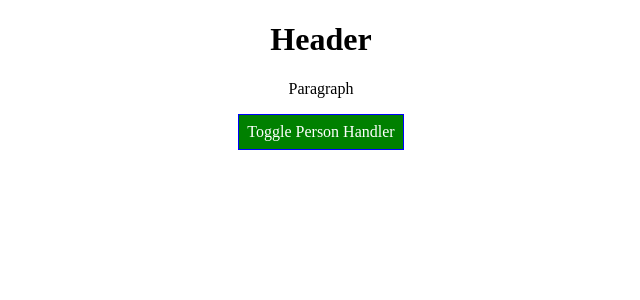
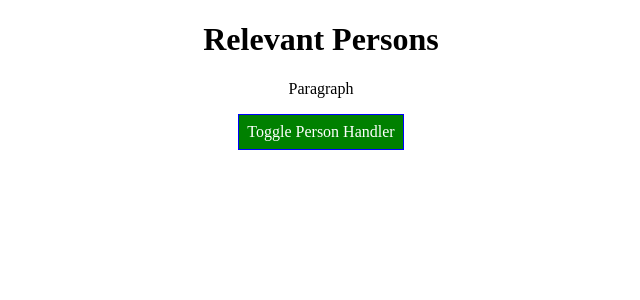
Before and after one commit to vinayvatsa007/MyReactLearning, a React (Create React App) app: page / in a window 1280 px wide. Shown: the top 300 px of the page, without its empty margins (319-959 px from the left). Built offline with nearby package versions, Linux system fonts and the light colour scheme.

Commit message:
structuring App vid- component-deep-dive-03-splitting-an-app-into-components-this.props

```diff
--- a/src/components/Cockpit/Cockpit.js
+++ b/src/components/Cockpit/Cockpit.js
@@ -15,7 +15,7 @@
 
     return (
     <div>
-        <h1>Header</h1>
+        <h1>{props.appTitle}</h1>
         <p className={conditionalClassesToBeApplied.join(' ')}>Paragraph</p>
         {/*<button style={style}*/}
         <button  style={props.style} onClick= {props.clicked}>Toggle Person Handler</button>
--- a/src/containers/App.js
+++ b/src/containers/App.js
@@ -84,7 +84,11 @@
 
        return (
                <div className="App">
-                   <Cockpit persons={this.state.persons} clicked ={this.togglePersonsHandler} style={style} />
+                   <Cockpit
+                       appTitle = {this.props.title}
+                        persons={this.state.persons}
+                        clicked ={this.togglePersonsHandler}
+                        style={style} />
                  {persons}
                </div>
 
--- a/src/index.js
+++ b/src/index.js
@@ -4,7 +4,7 @@
 import App from './containers/App';
 import * as serviceWorker from './serviceWorker';
 
-ReactDOM.render(<App />, document.getElementById('root'));
+ReactDOM.render(<App title="Relevant Persons" />, document.getElementById('root'));
 
 // If you want your app to work offline and load faster, you can change
 // unregister() to register() below. Note this comes with some pitfalls.
```
